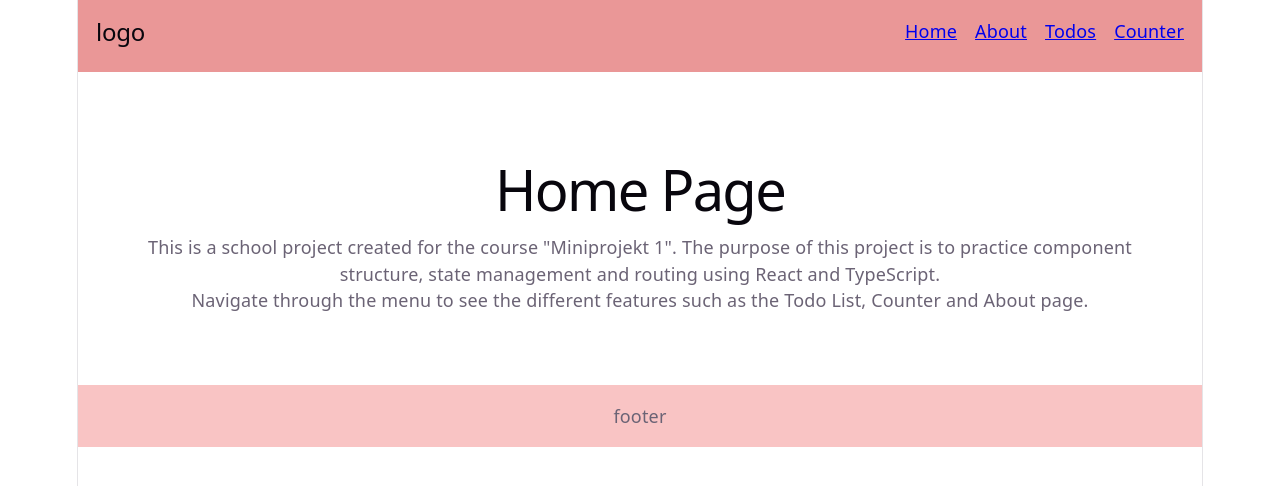
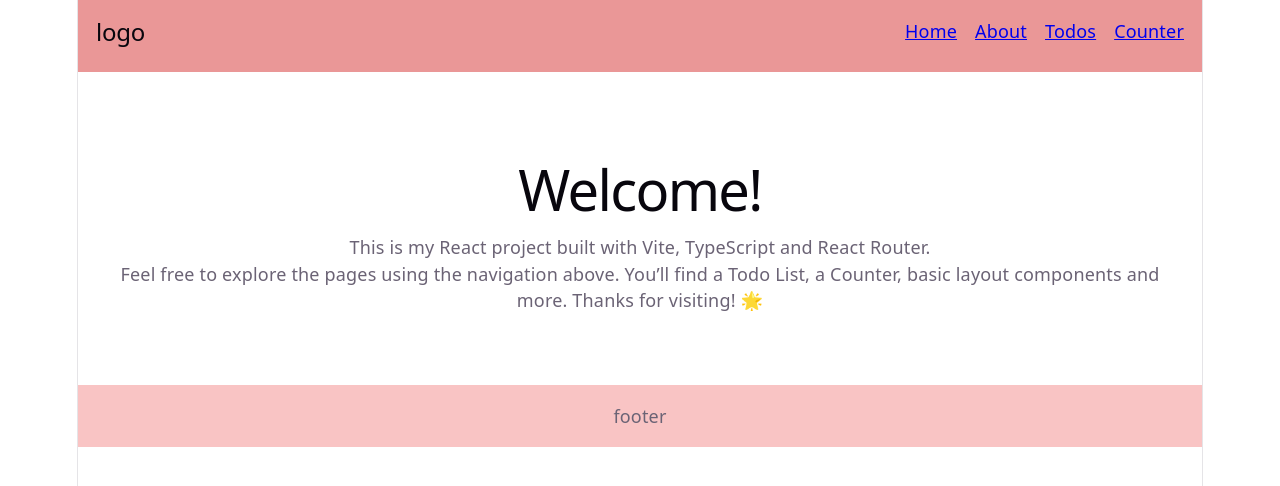
Before and after one commit to sanhu7/react-app-fixed, a React (Vite) app: page / in a window 1280 px wide. Shown: the top 486 px of the page. Built offline with nearby package versions, Linux system fonts and the light colour scheme.

Commit message:
change text in home page

```diff
--- a/src/pages/home-page.tsx
+++ b/src/pages/home-page.tsx
@@ -1,15 +1,14 @@
 export default function HomePage() {
     return (
         <div style={{ textAlign: "center", marginTop: "2rem", padding: "1rem" }}>
-            <h1>Home Page</h1>
+            <h1>Welcome!</h1>
             <p>
-                This is a school project created for the course "Miniprojekt 1".
-                The purpose of this project is to practice component structure,
-                state management and routing using React and TypeScript.
+                This is my React project built with Vite, TypeScript and React Router.
             </p>
             <p>
-                Navigate through the menu to see the different features such as
-                the Todo List, Counter and About page.
+                Feel free to explore the pages using the navigation above.
+                You’ll find a Todo List, a Counter, basic layout components and more.
+                Thanks for visiting! 🌟
             </p>
         </div>
     );
```
